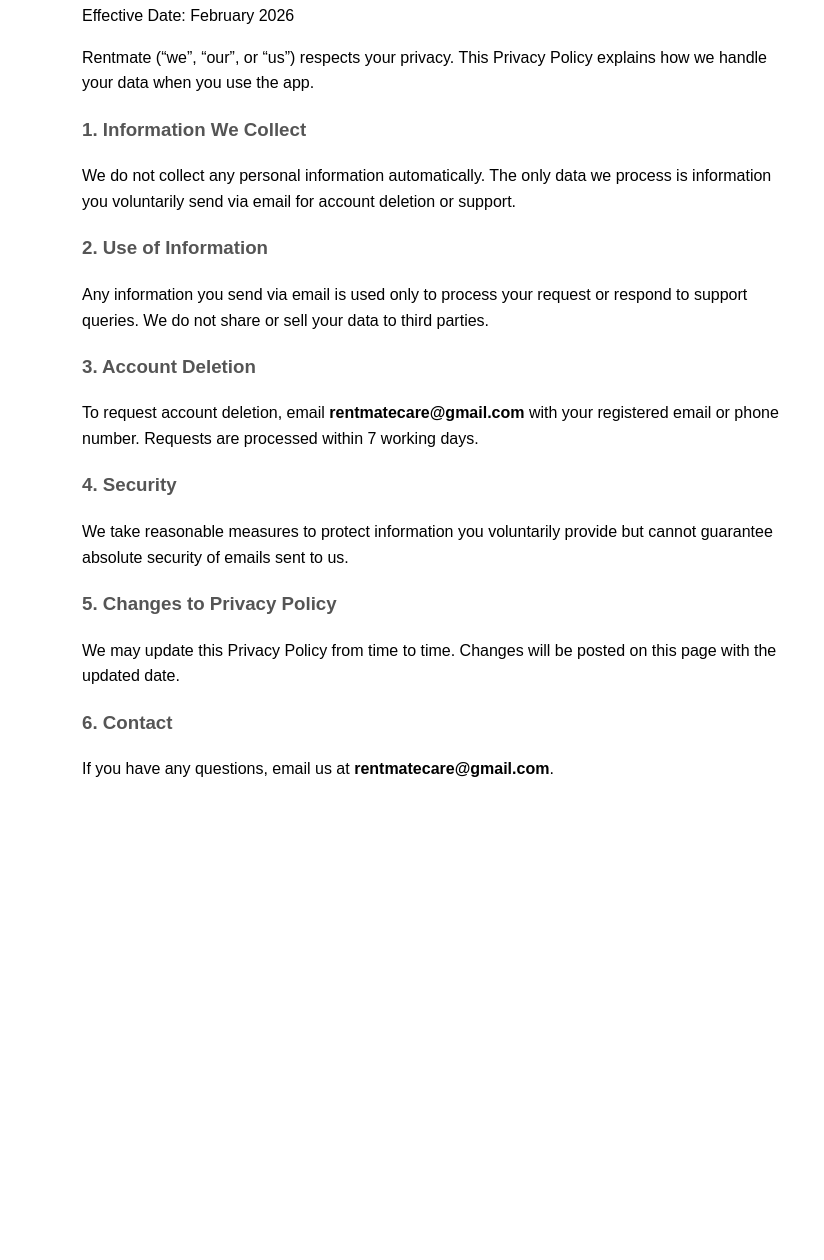
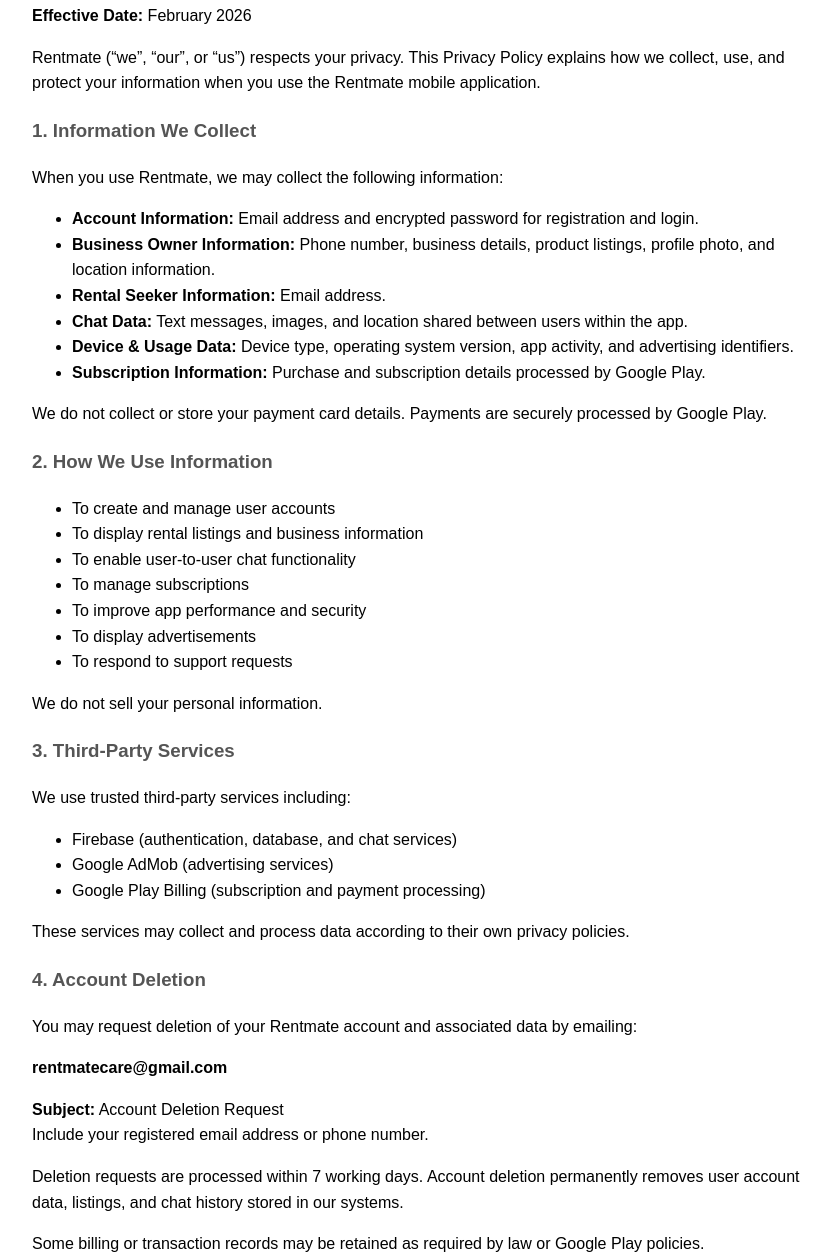
Before and after one commit to Rentmates/Rentmate, a plain HTML site: page docs/privacy-policy.html in a window 1280 px wide. Shown: the part 95-1355 px from the top of the page, without its empty margins (208-1032 px from the left). Before the commit the page ends 907 px from the top, so only its background shows below. Drawn offline with Linux system fonts and the light colour scheme.

Commit message:
Update privacy-policy.html
Updated policy

```diff
--- a/docs/privacy-policy.html
+++ b/docs/privacy-policy.html
@@ -4,38 +4,97 @@
   <meta charset="UTF-8">
   <title>Rentmate – Privacy Policy</title>
   <style>
-    body { font-family: Arial, sans-serif; padding: 20px; max-width: 700px; margin: auto; line-height: 1.6; }
+    body {
+      font-family: Arial, sans-serif;
+      padding: 20px;
+      max-width: 800px;
+      margin: auto;
+      line-height: 1.6;
+    }
     h2 { color: #333; }
-    h3 { color: #555; }
+    h3 { color: #555; margin-top: 20px; }
     p { margin-bottom: 10px; }
-    b { color: #000; }
+    ul { margin-bottom: 10px; }
   </style>
 </head>
+
 <body>
 
-  <h2>Rentmate – Privacy Policy</h2>
+<h2>Rentmate – Privacy Policy</h2>
+<p><strong>Effective Date:</strong> February 2026</p>
 
-  <p>Effective Date: February 2026</p>
+<p>Rentmate (“we”, “our”, or “us”) respects your privacy. This Privacy Policy explains how we collect, use, and protect your information when you use the Rentmate mobile application.</p>
 
-  <p>Rentmate (“we”, “our”, or “us”) respects your privacy. This Privacy Policy explains how we handle your data when you use the app.</p>
+<h3>1. Information We Collect</h3>
 
-  <h3>1. Information We Collect</h3>
-  <p>We do not collect any personal information automatically. The only data we process is information you voluntarily send via email for account deletion or support.</p>
+<p>When you use Rentmate, we may collect the following information:</p>
 
-  <h3>2. Use of Information</h3>
-  <p>Any information you send via email is used only to process your request or respond to support queries. We do not share or sell your data to third parties.</p>
+<ul>
+  <li><strong>Account Information:</strong> Email address and encrypted password for registration and login.</li>
+  <li><strong>Business Owner Information:</strong> Phone number, business details, product listings, profile photo, and location information.</li>
+  <li><strong>Rental Seeker Information:</strong> Email address.</li>
+  <li><strong>Chat Data:</strong> Text messages, images, and location shared between users within the app.</li>
+  <li><strong>Device & Usage Data:</strong> Device type, operating system version, app activity, and advertising identifiers.</li>
+  <li><strong>Subscription Information:</strong> Purchase and subscription details processed by Google Play.</li>
+</ul>
 
-  <h3>3. Account Deletion</h3>
-  <p>To request account deletion, email <b>rentmatecare@gmail.com</b> with your registered email or phone number. Requests are processed within 7 working days.</p>
+<p>We do not collect or store your payment card details. Payments are securely processed by Google Play.</p>
 
-  <h3>4. Security</h3>
-  <p>We take reasonable measures to protect information you voluntarily provide but cannot guarantee absolute security of emails sent to us.</p>
+<h3>2. How We Use Information</h3>
 
-  <h3>5. Changes to Privacy Policy</h3>
-  <p>We may update this Privacy Policy from time to time. Changes will be posted on this page with the updated date.</p>
+<ul>
+  <li>To create and manage user accounts</li>
+  <li>To display rental listings and business information</li>
+  <li>To enable user-to-user chat functionality</li>
+  <li>To manage subscriptions</li>
+  <li>To improve app performance and security</li>
+  <li>To display advertisements</li>
+  <li>To respond to support requests</li>
+</ul>
 
-  <h3>6. Contact</h3>
-  <p>If you have any questions, email us at <b>rentmatecare@gmail.com</b>.</p>
+<p>We do not sell your personal information.</p>
+
+<h3>3. Third-Party Services</h3>
+
+<p>We use trusted third-party services including:</p>
+
+<ul>
+  <li>Firebase (authentication, database, and chat services)</li>
+  <li>Google AdMob (advertising services)</li>
+  <li>Google Play Billing (subscription and payment processing)</li>
+</ul>
+
+<p>These services may collect and process data according to their own privacy policies.</p>
+
+<h3>4. Account Deletion</h3>
+
+<p>You may request deletion of your Rentmate account and associated data by emailing:</p>
+
+<p><strong>rentmatecare@gmail.com</strong></p>
+
+<p><strong>Subject:</strong> Account Deletion Request<br>
+Include your registered email address or phone number.</p>
+
+<p>Deletion requests are processed within 7 working days. Account deletion permanently removes user account data, listings, and chat history stored in our systems.</p>
+
+<p>Some billing or transaction records may be retained as required by law or Google Play policies.</p>
+
+<h3>5. Data Security</h3>
+
+<p>We take reasonable measures to protect user information but cannot guarantee absolute security.</p>
+
+<h3>6. Children’s Privacy</h3>
+
+<p>Rentmate is not intended for children under 13 years of age.</p>
+
+<h3>7. Changes to This Policy</h3>
+
+<p>We may update this Privacy Policy from time to time. Updates will be posted on this page with the revised effective date.</p>
+
+<h3>8. Contact Us</h3>
+
+<p>If you have any questions about this Privacy Policy, contact us at:<br>
+<strong>rentmatecare@gmail.com</strong></p>
 
 </body>
 </html>
```
